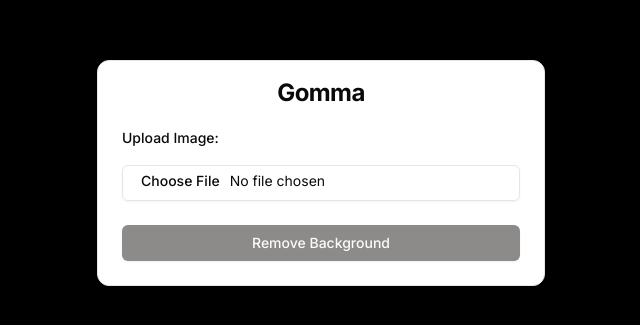
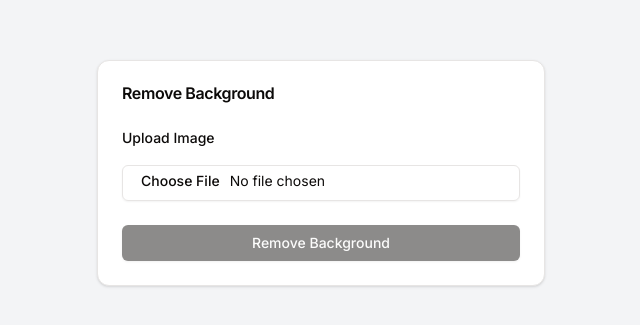
Before and after one commit to YeMyat144/gomma, a Next.js app: page / in a window 1280 px wide. Shown: the part 227-552 px from the top of the page, without its empty margins (319-959 px from the left). Built offline with nearby package versions, Linux system fonts and the light colour scheme.

Commit message:
Added next image

```diff
--- a/app/page.tsx
+++ b/app/page.tsx
@@ -2,6 +2,7 @@
 
 import { useState } from 'react';
 import axios from 'axios';
+import Image from 'next/image';
 import { Button } from '@/components/ui/button';
 import { Card, CardHeader, CardTitle, CardContent, CardFooter } from '@/components/ui/card';
 import { Input } from '@/components/ui/input';
@@ -43,20 +44,21 @@ export default function Home() {
       setProcessedImage(url);
     } catch (error) {
       console.error('Error removing background:', error);
+      alert('Failed to remove background. Please try again.');
     } finally {
       setLoading(false);
     }
   };
 
   return (
-    <div className="flex flex-col items-center justify-center min-h-screen bg-black p-4">
+    <div className="flex flex-col items-center justify-center min-h-screen bg-gray-100 p-4">
       <Card className="w-full max-w-md">
-        <CardHeader style={{ textAlign: 'center', padding: '20px' }}>
-          <CardTitle style={{ fontSize: '24px', fontWeight: 'bold' }}>Gomma</CardTitle>
+        <CardHeader>
+          <CardTitle>Remove Background</CardTitle>
         </CardHeader>
         <CardContent>
           <div className="space-y-4">
-            <Label htmlFor="image">Upload Image:</Label>
+            <Label htmlFor="image">Upload Image</Label>
             <Input id="image" type="file" accept="image/*" onChange={handleImageUpload} />
           </div>
         </CardContent>
@@ -72,7 +74,13 @@ export default function Home() {
             <CardTitle>Processed Image</CardTitle>
           </CardHeader>
           <CardContent>
-            <img src={processedImage} alt="Processed" className="w-full rounded-md" />
+            <Image
+              src={processedImage}
+              alt="Processed"
+              width={500}
+              height={300}
+              className="w-full rounded-md"
+            />
           </CardContent>
           <CardFooter>
             <a
```
